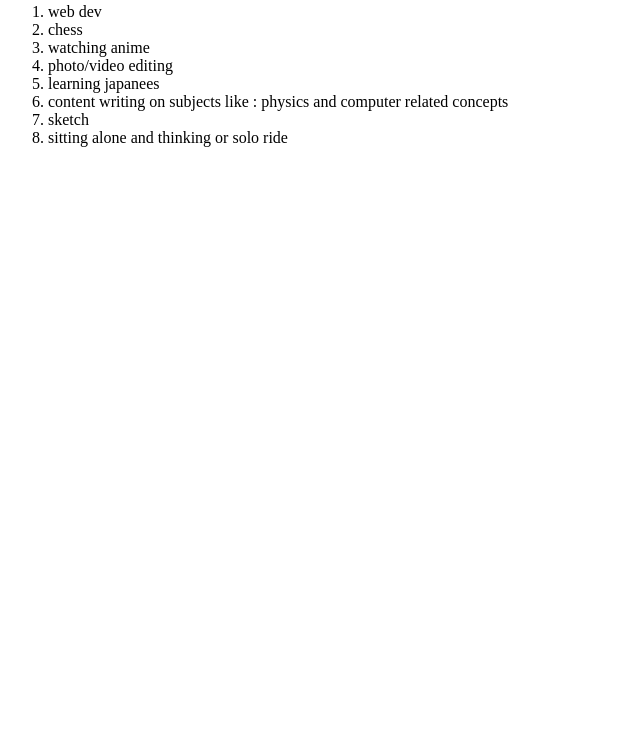
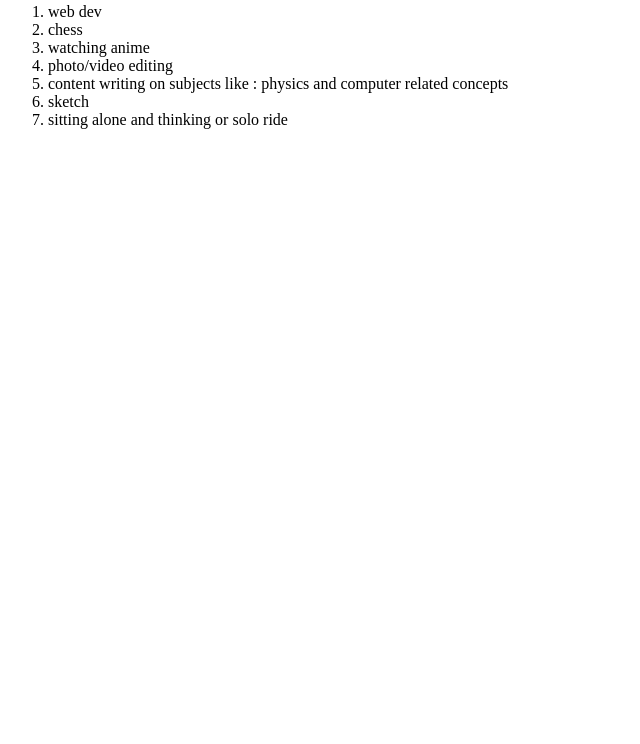
Before and after one commit to vicky250602/CV, a plain HTML site: page hobbies.html in a window 1280 px wide. Shown: the part 56-800 px from the top of the page, without its empty margins (0-640 px from the left). Drawn offline with Linux system fonts and the light colour scheme.

Commit message:
Update hobbies.html

```diff
--- a/hobbies.html
+++ b/hobbies.html
@@ -14,8 +14,7 @@
      watching anime </li>
 <li>
      photo/video editing </li>
-<li>
-   learning japanees</li>
+
      <li>content writing on subjects like : physics  and computer related concepts </li>
      <li>sketch</li>
      <li>sitting alone and thinking or solo ride</li>
```
